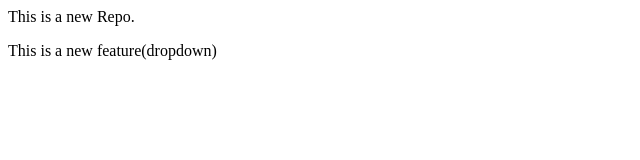
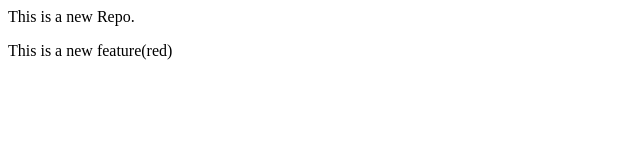
Before and after one commit to RushiPatel01/localrepo, a plain HTML site: page index.html in a window 1280 px wide. Shown: the full height of the page, 0-640 px from the left. Drawn offline with Linux system fonts and the light colour scheme.

```diff
--- a/index.html
+++ b/index.html
@@ -1,2 +1,2 @@
 <p>This is a new Repo.</p>
-<p>This is a new feature(dropdown)</p>
+<p>This is a new feature(red)</p>
```
